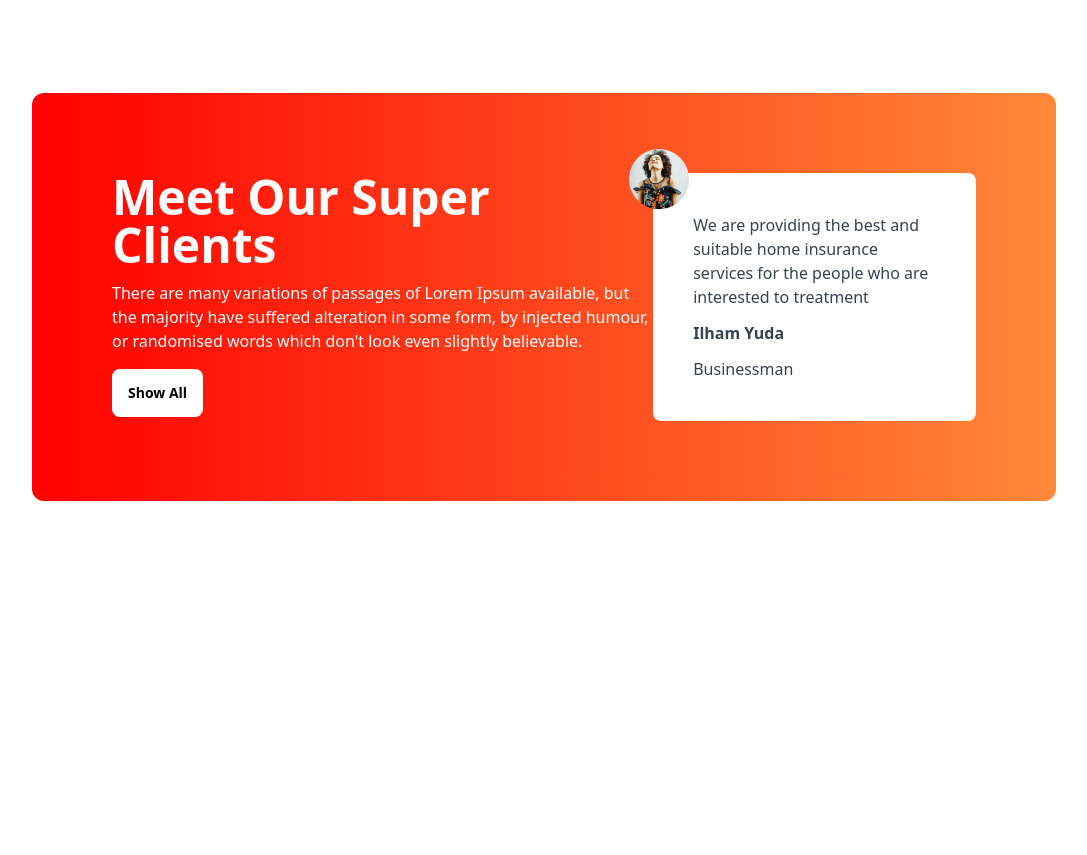
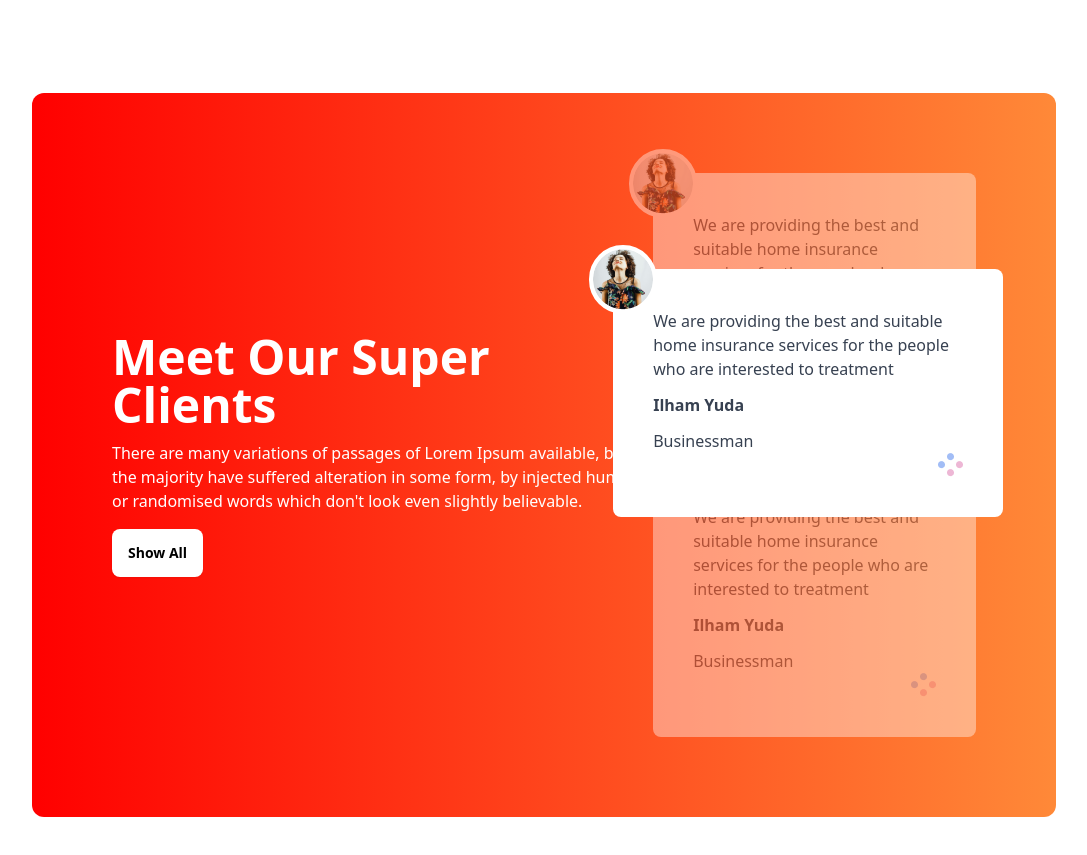
Before and after one commit to ruhul7983/tea_house, a plain HTML site: page index.html in a window 1280 px wide. Shown: the part 1558-2413 px from the top of the page, without its empty margins (96-1183 px from the left). Before the commit the page ends 2155 px from the top, so only its background shows below. Drawn offline with nearby package versions, Linux system fonts and the light colour scheme.

Commit message:
super clients complete

```diff
--- a/index.html
+++ b/index.html
@@ -5,6 +5,8 @@
   <meta charset="UTF-8">
   <meta name="viewport" content="width=device-width, initial-scale=1.0">
   <title>Tea House</title>
+  <!-- Favicon -->
+  <link rel="shortcut icon" href="images/circles.png" type="image/x-icon">
   <!-- Daisy and Tailwind -->
   <link href="https://cdn.jsdelivr.net/npm/daisyui@4.10.1/dist/full.min.css" rel="stylesheet" type="text/css" />
 
@@ -132,19 +134,43 @@
 
     <!-- Super Clients -->
 
-    <section class="my-24 flex flex-col lg:felx-row md:flex-row bg-gradient-to-r from-[#F00] to-[#FF8938] px-20 py-20 rounded-xl" >
+    <section class=" items-center my-24 flex flex-col lg:felx-row md:flex-row bg-gradient-to-r from-[#F00] to-[#FF8938] px-20 py-20 rounded-xl" >
       <div class="">
       <h2 class="text-5xl font-extrabold text-white pb-3">Meet Our Super <br>Clients</h2>
       <p class="font-light text-white pb-4">There are many variations of passages of Lorem Ipsum available, but the majority have suffered alteration in some form, by injected humour, or randomised words which don't look even slightly believable. </p>
       <button class="btn b bg-white text-black border-none hover:bg-gray-300  ">Show All</button>
       </div>
-      <div class="">
+      <!-- Review Container -->
+      <div class="relative">
           <!-- customer review -->
-          <div class="relative p-10 rounded-lg bg-white">
-            <img class="absolute -top-6 -left-6 border-lime-50"  src="images/client.png" alt="">
-            <p class="text-gray-700">We are providing the best and suitable home insurance services for the people who are interested to treatment</p>
+          <div class="relative z-10 p-10 rounded-lg bg-white opacity-40 mb-5">
+            <img class="absolute -top-6 -left-6 border-4 border-white rounded-full bg-white"  src="images/client.png" alt="">
+            <p class="text-gray-700 font-light">We are providing the best and suitable home insurance services for the people who are interested to treatment</p>
             <p class="font-bold my-3 text-gray-700">Ilham Yuda</p>
             <p class="text-gray-700">Businessman</p>
+            <div class="flex justify-end">
+              <img src="images/circles.png" alt="">
+            </div>
+          </div>
+          <!-- customer review -->
+          <div class="absolute z-20 p-10 rounded-lg bg-white top-24 -left-10 lg:w-[390px]">
+            <img class="absolute -top-6 -left-6 border-4 border-white rounded-full bg-white"  src="images/client.png" alt="">
+            <p class="text-gray-700 font-light">We are providing the best and suitable home insurance services for the people who are interested to treatment</p>
+            <p class="font-bold my-3 text-gray-700">Ilham Yuda</p>
+            <p class="text-gray-700">Businessman</p>
+            <div class="flex justify-end">
+              <img src="images/circles.png" alt="">
+            </div>
+          </div>
+          <!-- customer review -->
+          <div class="relative z-10 p-10 rounded-lg bg-white opacity-40">
+            <img class="absolute -top-6 -left-6 border-4 border-white rounded-full bg-white"  src="images/client.png" alt="">
+            <p class="text-gray-700 font-light">We are providing the best and suitable home insurance services for the people who are interested to treatment</p>
+            <p class="font-bold my-3 text-gray-700">Ilham Yuda</p>
+            <p class="text-gray-700">Businessman</p>
+            <div class="flex justify-end">
+              <img src="images/circles.png" alt="">
+            </div>
           </div>
       </div>
     </section>
```
